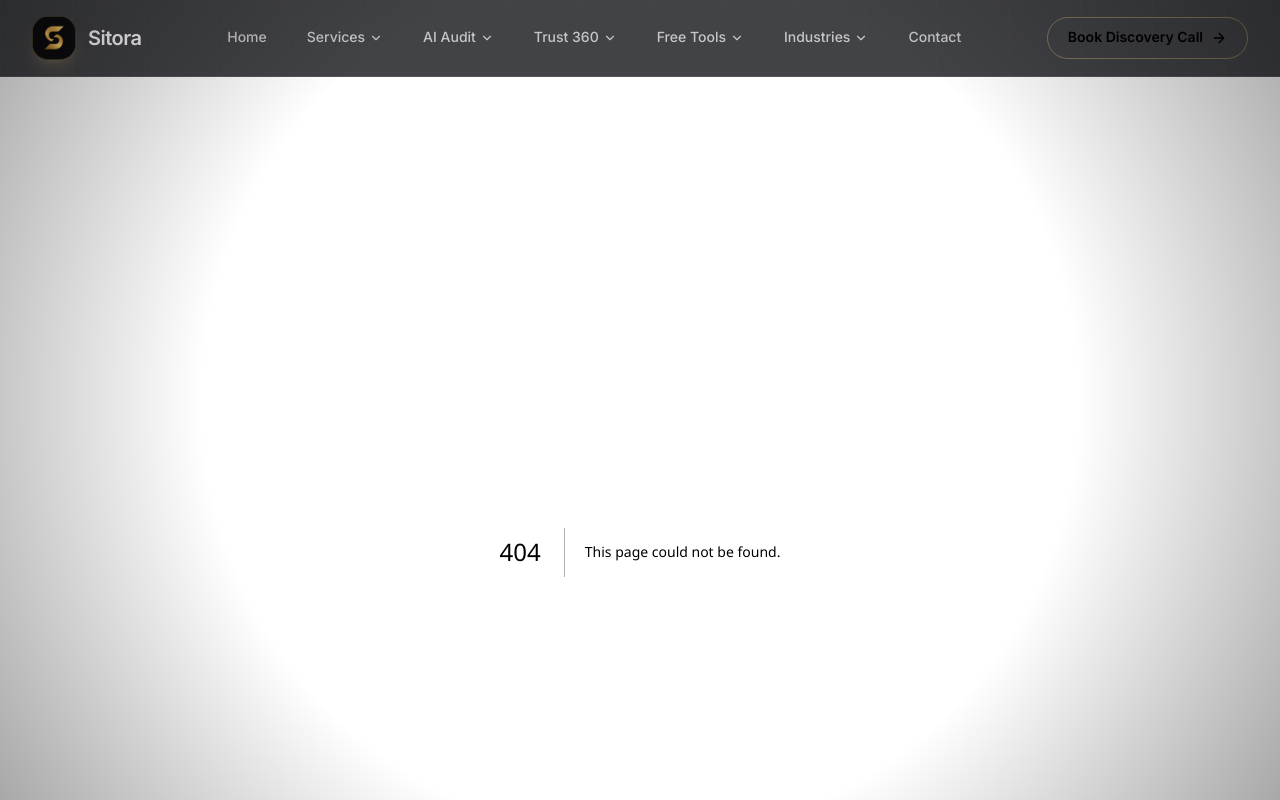
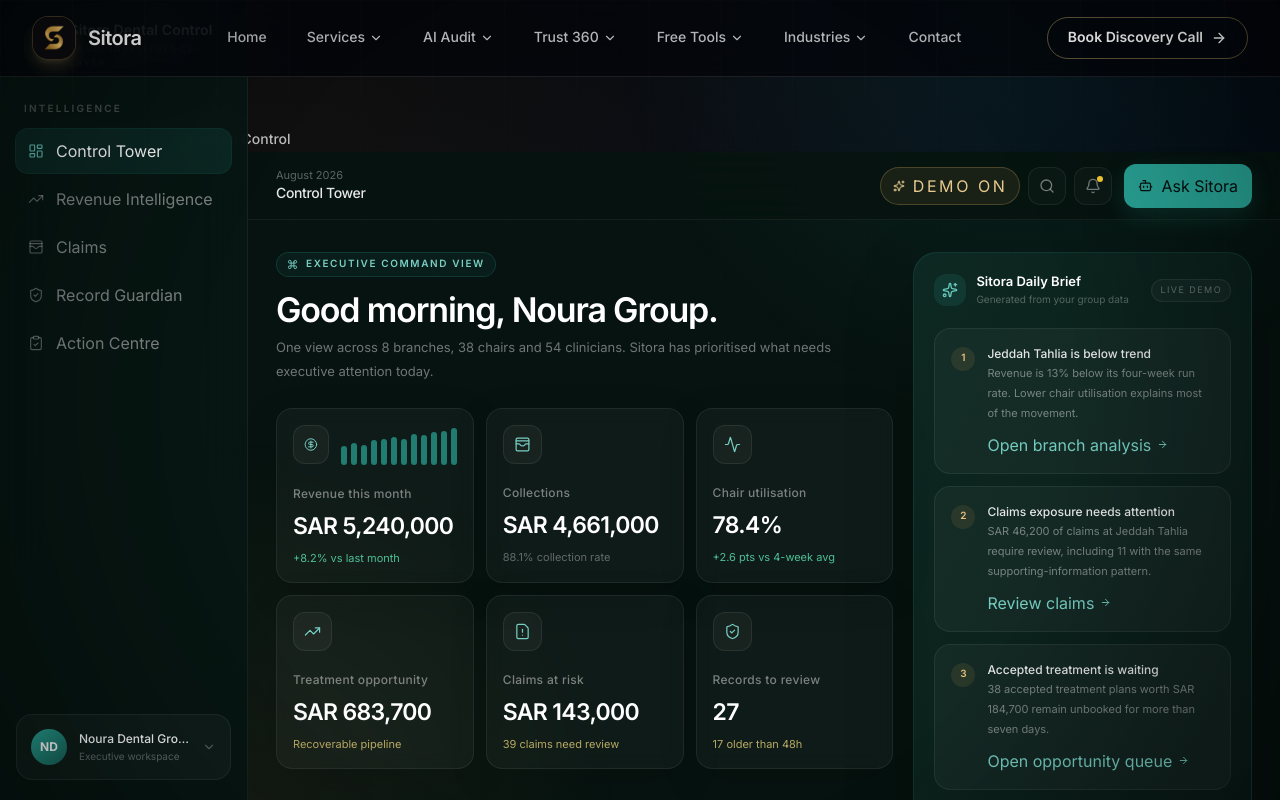
Before and after one commit to Nylon1/SitoraBrandingagency, a Next.js app: page /tools/dental-control in a window 1280 px wide. Before the commit this address had no page. Shown: the top 800 px of the page. Built offline with nearby package versions, Linux system fonts and the light colour scheme; a web font is replaced by a local one.

Commit message:
Add Saudi dental control prototype route

```diff
--- /dev/null
+++ b/app/tools/dental-control/page.tsx
@@ -0,0 +1,16 @@
+import type { Metadata } from "next";
+import { DentalControlDashboard } from "@/components/dental-control/DentalControlDashboard";
+
+export const metadata: Metadata = {
+  title: "Sitora Dental Control | Saudi Dental Intelligence Prototype",
+  description:
+    "A high-fidelity prototype of Sitora's operating intelligence layer for Saudi dental groups.",
+  robots: {
+    index: false,
+    follow: false,
+  },
+};
+
+export default function DentalControlPage() {
+  return <DentalControlDashboard />;
+}
```
